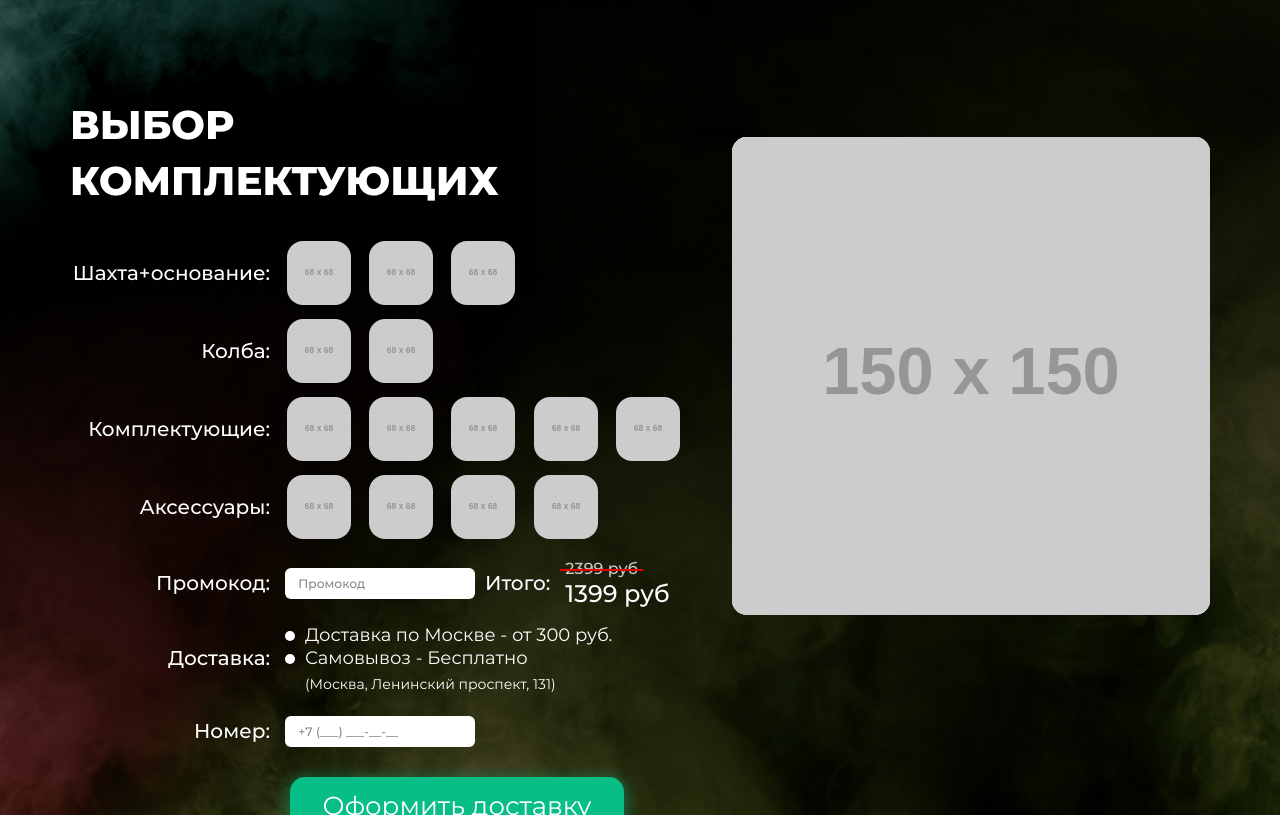
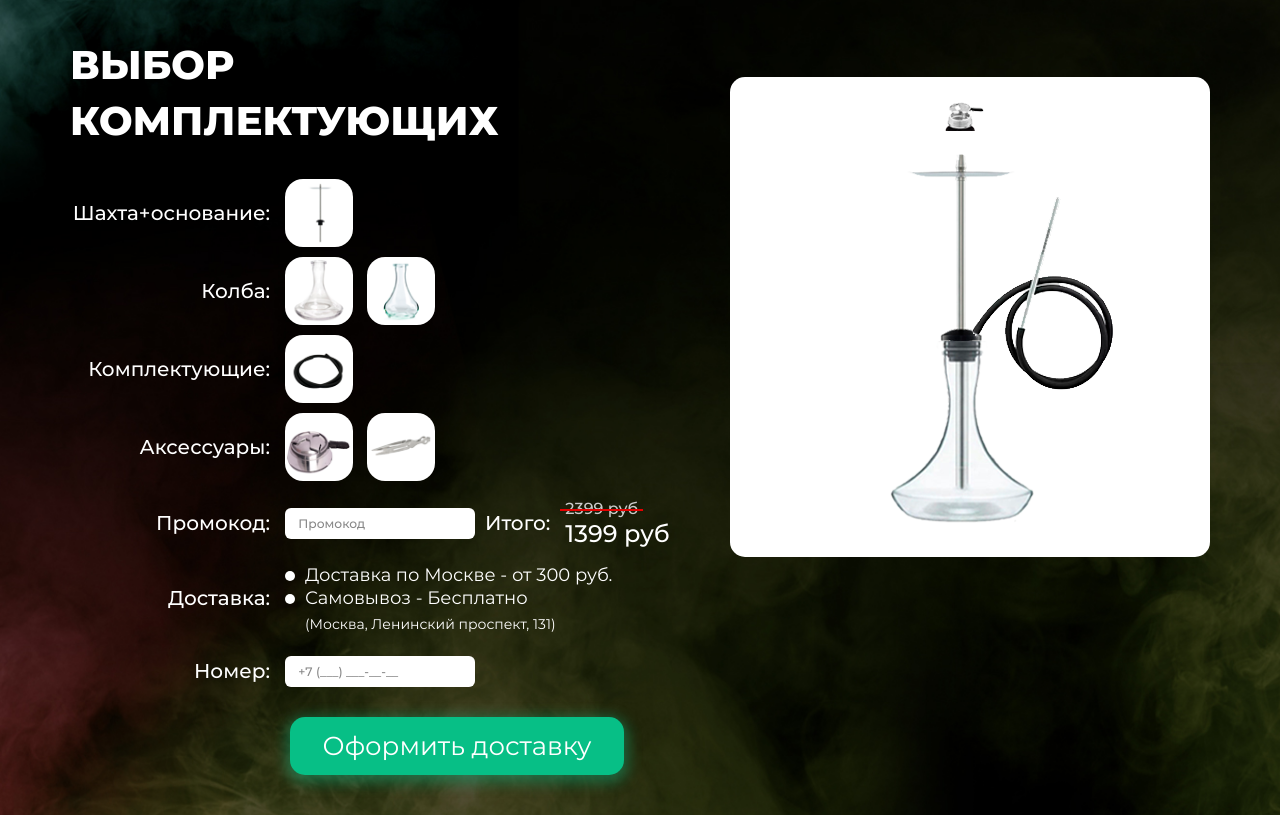
Before and after one commit to xxmuxaxx/hoohookah, a website built with webpack: page src/index.html in a window 1280 px wide. Shown: the part 1036-1851 px from the top of the page. Built offline with nearby package versions, Linux system fonts and the light colour scheme; placeholder pictures from the web are drawn by us.

Commit message:
Добавил картинки

```diff
--- a/src/index.html
+++ b/src/index.html
@@ -22,7 +22,7 @@
               <h1 class="hero-content__title">СОЗДАЙ СВОЙ <b>УНИКАЛЬНЫЙ ДИЗАЙН</b></h1>
               <p class="hero-content__subtitle">
                 Конструктор кальяна<br />
-                с спецпредложением!
+                со спецпредложением!
               </p>
               <div class="hero-content__prices">
                 <p class="hero-content__price">Шахта/основание/блюдце - <b>1790</b></p>
@@ -71,19 +71,7 @@
                   <label class="constructor-form__radio radio radio--big">
                     <input class="radio__input" type="radio" name="base" value="1" data-option="1" />
                     <div class="radio__custom">
-                      <img src="https://via.placeholder.com/68" class="radio__image" />
-                    </div>
-                  </label>
-                  <label class="constructor-form__radio radio radio--big">
-                    <input class="radio__input" type="radio" name="base" value="2" data-option="2" />
-                    <div class="radio__custom">
-                      <img src="https://via.placeholder.com/68" class="radio__image" />
-                    </div>
-                  </label>
-                  <label class="constructor-form__radio radio radio--big">
-                    <input class="radio__input" type="radio" name="base" value="3" data-option="3" />
-                    <div class="radio__custom">
-                      <img src="https://via.placeholder.com/68" class="radio__image" />
+                      <img src="./img/min/honey.png" class="radio__image" />
                     </div>
                   </label>
                 </div>
@@ -94,13 +82,13 @@
                   <label class="constructor-form__radio radio radio--big">
                     <input class="radio__input" type="radio" name="flask" value="1" data-option="1" />
                     <div class="radio__custom">
-                      <img src="https://via.placeholder.com/68" class="radio__image" />
+                      <img src="./img/min/kolba_c.png" class="radio__image" />
                     </div>
                   </label>
                   <label class="constructor-form__radio radio radio--big">
                     <input class="radio__input" type="radio" name="flask" value="2" data-option="2" />
                     <div class="radio__custom">
-                      <img src="https://via.placeholder.com/68" class="radio__image" />
+                      <img src="./img/min/kolba_d.png" class="radio__image" />
                     </div>
                   </label>
                 </div>
@@ -111,31 +99,7 @@
                   <label class="constructor-form__radio radio radio--big">
                     <input class="radio__input" type="radio" name="сomponents" value="1" data-option="1" />
                     <div class="radio__custom">
-                      <img src="https://via.placeholder.com/68" class="radio__image" />
-                    </div>
-                  </label>
-                  <label class="constructor-form__radio radio radio--big">
-                    <input class="radio__input" type="radio" name="сomponents" value="2" data-option="2" />
-                    <div class="radio__custom">
-                      <img src="https://via.placeholder.com/68" class="radio__image" />
-                    </div>
-                  </label>
-                  <label class="constructor-form__radio radio radio--big">
-                    <input class="radio__input" type="radio" name="сomponents" value="3" data-option="3" />
-                    <div class="radio__custom">
-                      <img src="https://via.placeholder.com/68" class="radio__image" />
-                    </div>
-                  </label>
-                  <label class="constructor-form__radio radio radio--big">
-                    <input class="radio__input" type="radio" name="сomponents" value="4" data-option="4" />
-                    <div class="radio__custom">
-                      <img src="https://via.placeholder.com/68" class="radio__image" />
-                    </div>
-                  </label>
-                  <label class="constructor-form__radio radio radio--big">
-                    <input class="radio__input" type="radio" name="сomponents" value="5" data-option="5" />
-                    <div class="radio__custom">
-                      <img src="https://via.placeholder.com/68" class="radio__image" />
+                      <img src="./img/min/shlang.png" class="radio__image" />
                     </div>
                   </label>
                 </div>
@@ -146,25 +110,13 @@
                   <label class="constructor-form__radio radio radio--big">
                     <input class="radio__input" type="radio" name="accessories" value="1" data-option="1" />
                     <div class="radio__custom">
-                      <img src="https://via.placeholder.com/68" class="radio__image" />
+                      <img src="./img/min/kalaud.png" class="radio__image" />
                     </div>
                   </label>
                   <label class="constructor-form__radio radio radio--big">
                     <input class="radio__input" type="radio" name="accessories" value="2" data-option="2" />
                     <div class="radio__custom">
-                      <img src="https://via.placeholder.com/68" class="radio__image" />
-                    </div>
-                  </label>
-                  <label class="constructor-form__radio radio radio--big">
-                    <input class="radio__input" type="radio" name="accessories" value="3" data-option="3" />
-                    <div class="radio__custom">
-                      <img src="https://via.placeholder.com/68" class="radio__image" />
-                    </div>
-                  </label>
-                  <label class="constructor-form__radio radio radio--big">
-                    <input class="radio__input" type="radio" name="accessories" value="4" data-option="4" />
-                    <div class="radio__custom">
-                      <img src="https://via.placeholder.com/68" class="radio__image" />
+                      <img src="./img/min/blade.png" class="radio__image" />
                     </div>
                   </label>
                 </div>
@@ -216,29 +168,21 @@
             <div class="constructor-image">
               <div class="constructor-image__wrapper">
                 <div class="constructor-image__images" data-images="base">
-                  <img src="https://via.placeholder.com/150" class="constructor-image__image active" data-image="1" />
-                  <img src="https://via.placeholder.com/150" class="constructor-image__image" data-image="2" />
-                  <img src="https://via.placeholder.com/150" class="constructor-image__image" data-image="3" />
+                  <img src="./img/max/big-honey_stick.png" class="constructor-image__image active" data-image="1" />
                 </div>
 
                 <div class="constructor-image__images" data-images="flask">
-                  <img src="https://via.placeholder.com/150" class="constructor-image__image active" data-image="1" />
-                  <img src="https://via.placeholder.com/150" class="constructor-image__image" data-image="2" />
+                  <img src="./img/max/big-cone.png" class="constructor-image__image active" data-image="1" />
+                  <img src="./img/max/big-drops.png" class="constructor-image__image" data-image="2" />
                 </div>
 
                 <div class="constructor-image__images" data-images="сomponents">
-                  <img src="https://via.placeholder.com/150" class="constructor-image__image active" data-image="1" />
-                  <img src="https://via.placeholder.com/150" class="constructor-image__image" data-image="2" />
-                  <img src="https://via.placeholder.com/150" class="constructor-image__image" data-image="3" />
-                  <img src="https://via.placeholder.com/150" class="constructor-image__image" data-image="4" />
-                  <img src="https://via.placeholder.com/150" class="constructor-image__image" data-image="5" />
+                  <img src="./img/max/big-munsdstuk.png" class="constructor-image__image active" data-image="1" />
                 </div>
 
                 <div class="constructor-image__images" data-images="accessories">
-                  <img src="https://via.placeholder.com/150" class="constructor-image__image active" data-image="1" />
-                  <img src="https://via.placeholder.com/150" class="constructor-image__image" data-image="2" />
-                  <img src="https://via.placeholder.com/150" class="constructor-image__image" data-image="3" />
-                  <img src="https://via.placeholder.com/150" class="constructor-image__image" data-image="4" />
+                  <img src="./img/max/big-kalaud.png" class="constructor-image__image active" data-image="1" />
+                  <img src="./img/max/big-blade.png" class="constructor-image__image" data-image="2" />
                 </div>
               </div>
             </div>
--- a/src/sass/sections/constructor.scss
+++ b/src/sass/sections/constructor.scss
@@ -6,7 +6,7 @@
 }
 
 .constructor-title {
-  margin: 0 0 100px 0;
+  margin: 0 0 40px 0;
   max-width: 600px;
   font-weight: bold;
   font-size: 4.5rem;
@@ -122,6 +122,10 @@
     @include max-width(480px) {
       margin: 1px;
     }
+
+    .radio__custom {
+      background-color: $white;
+    }
   }
 
   &__total {
@@ -185,6 +189,7 @@
     position: sticky;
     top: 10px;
     border-radius: 15px;
+    background-color: $white;
     overflow: hidden;
   }
 
```
Also changed, not shown: src/img/max/big-blade.png (added), src/img/max/big-cone.png (added), src/img/max/big-drops.png (added), src/img/max/big-honey_stick.png (added), src/img/max/big-kalaud.png (added), src/img/max/big-munsdstuk.png (added), src/img/max/big-silicone.png (added), src/img/min/blade.png (added), src/img/min/chachka.png (added), src/img/min/honey.png (added), src/img/min/kalaud.png (added), src/img/min/kolba_c.png (added), src/img/min/kolba_d.png (added), src/img/min/mundstuk.png (added), 1 more files.
